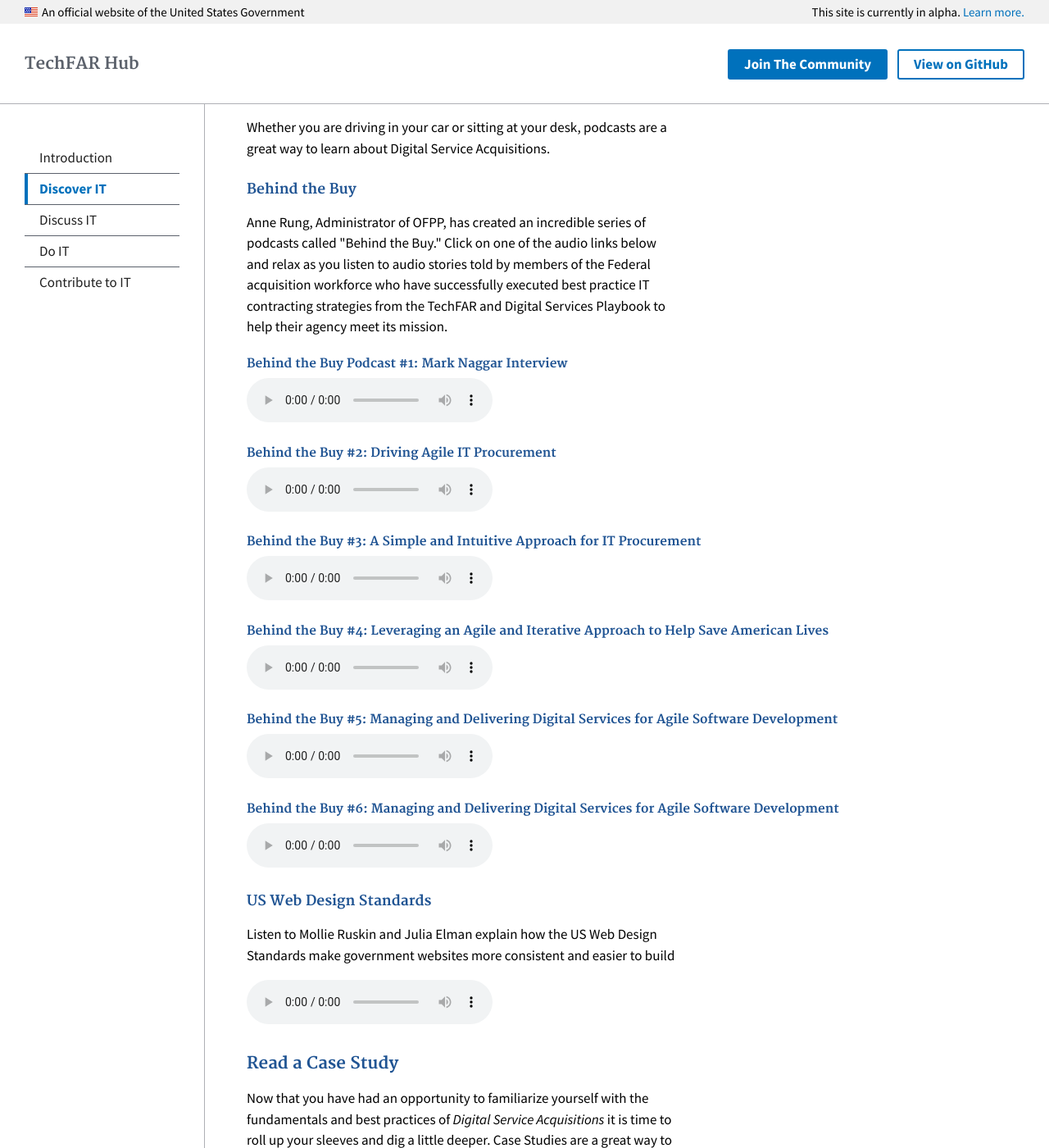
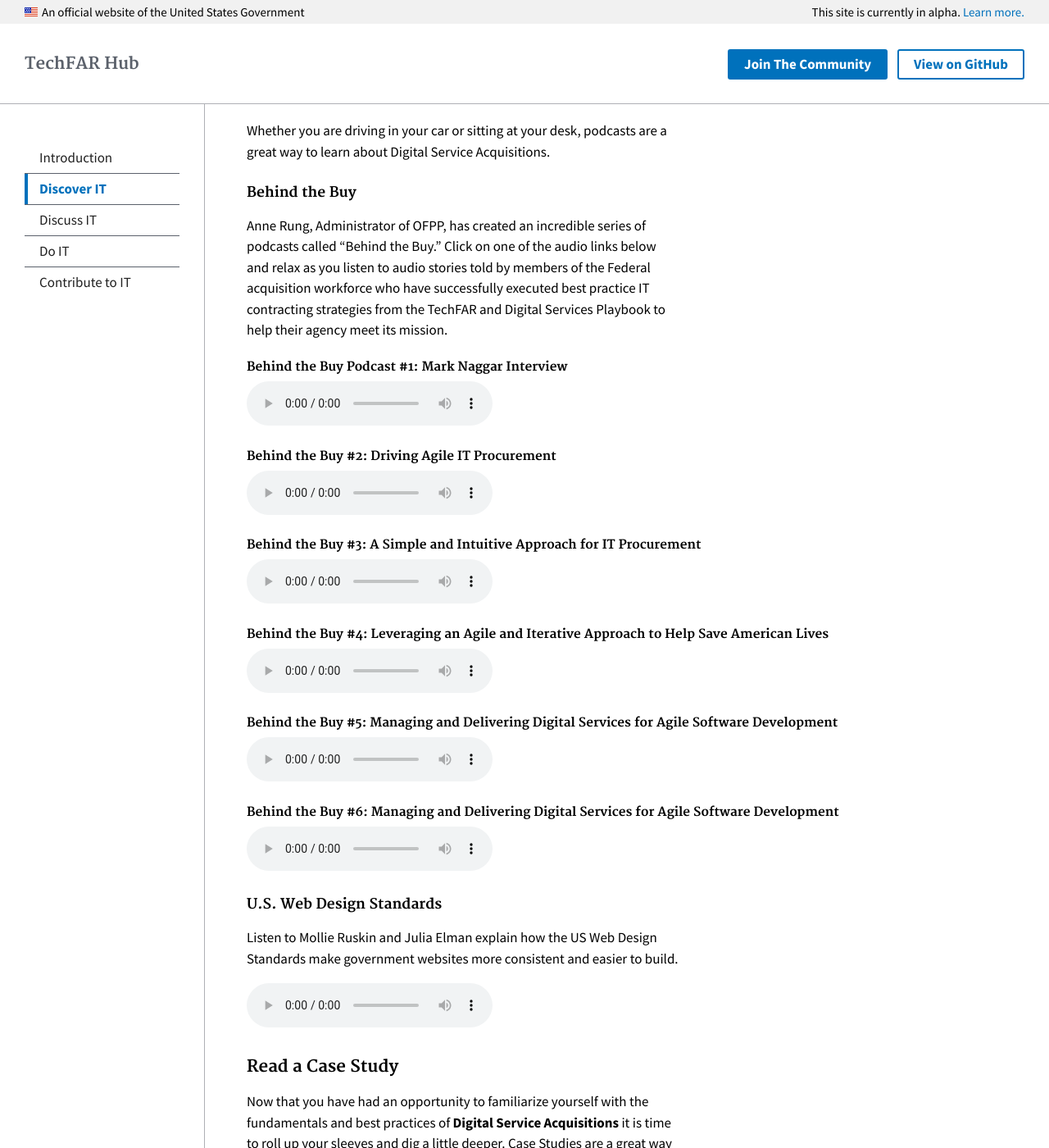
Before and after one commit to usds/techfar-hub, a Jekyll site: the page built from _topics/1_discover-it.md, in a window 1280 px wide and 1400 px high, scrolled down 734 px. Shown: the whole window at 82% size. Built offline with Jekyll 4.4.1, drawn with Linux system fonts in a browser that asks for light colours; some of the changed text lies outside the part shown.

Commit message:
remove un-needed HTML from section 2

```diff
--- a/_topics/1_discover-it.md
+++ b/_topics/1_discover-it.md
@@ -5,9 +5,9 @@
 title: Discover IT
 ---
 
-<h3 class="usa-heading">Getting Started</h3>
+### Getting Started
 
-<p>Before embarking on an acquisition you should become familiar with the guiding government best practices.</p>
+Before embarking on an acquisition you should become familiar with the guiding government best practices.
 
 <ul class="usa-button-list usa-unstyled-list">
   <li>
@@ -18,79 +18,80 @@
   </li>
 </ul>
 
-<h3 class="usa-heading">Take Some Training</h3>
+### Take Some Training
 
-<p><strong>Not all training has to be done in the classroom!</strong></p>
+**Not all training has to be done in the classroom!**
 
-<p>Specialized videos and online courses are great resources for building your skills and discovering new acquisition strategies. The links below provide valuable lessons from acquisition experts that can help you better understand the opportunities, methods, and challenges around Digital Service Acquisitions.</p>
+Specialized videos and online courses are great resources for building your skills and discovering new acquisition strategies. The links below provide valuable lessons from acquisition experts that can help you better understand the opportunities, methods, and challenges around Digital Service Acquisitions.
 
-<p>
-    <a target="blank" href="https://www.fai.gov/media_library/items/show/81/">Agile Acquisition 101</a>
-</p>
-<p>
-    <a target="blank" href="http://www.agilegovleaders.org/academy/">AGL Academy</a>
-</p>
+- [Agile Acquisition 101](https://www.fai.gov/media_library/items/show/81/)
+- [AGL Academy](http://www.agilegovleaders.org/academy/)
 
-<h3 class="usa-heading" id="listen">Listen to a Podcast</h3>
+### Listen to a Podcast
 
-<p>Whether you are driving in your car or sitting at your desk, podcasts are a great way to learn about Digital Service Acquisitions. </p>
+Whether you are driving in your car or sitting at your desk, podcasts are a great way to learn about Digital Service Acquisitions.
 
-<h4 class="usa-heading">Behind the Buy</h4>
+#### Behind the Buy
 
-<p> Anne Rung, Administrator of OFPP, has created an incredible series of podcasts called "Behind the Buy." Click on one of the audio links below and relax as you listen to audio stories told by members of the Federal acquisition workforce who have successfully executed best practice IT contracting strategies from the TechFAR and Digital Services Playbook to help their agency meet its mission. </p>
+Anne Rung, Administrator of OFPP, has created an incredible series of podcasts called "Behind the Buy." Click on one of the audio links below and relax as you listen to audio stories told by members of the Federal acquisition workforce who have successfully executed best practice IT contracting strategies from the TechFAR and Digital Services Playbook to help their agency meet its mission.
 
-<h5 class="usa-heading" >Behind the Buy Podcast #1: Mark Naggar Interview</h5>
+##### Behind the Buy Podcast #1: Mark Naggar Interview
+
 <audio controls="controls">
    <source src="https://www.fai.gov/drupal/sites/default/files/audio/030815Podcast.mp3" />
    <source src="https://www.fai.gov/drupal/sites/default/files/audio/030815Podcast.mp3" />
 </audio>
 
-<h5 class="usa-heading">Behind the Buy #2: Driving Agile IT Procurement</h5>
+##### Behind the Buy #2: Driving Agile IT Procurement
+
 <audio controls="controls">
    <source src="https://www.fai.gov/drupal/sites/default/files/audio/041615Podcast.mp3" />
    <source src="https://www.fai.gov/drupal/sites/default/files/audio/041615Podcast.mp3" />
 </audio>
 
-<h5 class="usa-heading">Behind the Buy #3: A Simple and Intuitive Approach for IT Procurement</h5>
+##### Behind the Buy #3: A Simple and Intuitive Approach for IT Procurement
+
 <audio controls="controls">
    <source src="https://www.whitehouse.gov/sites/default/files/audio/behind_the_buy_may2015.mp3" />
    <source src="https://www.whitehouse.gov/sites/default/files/audio/behind_the_buy_may2015.mp3" />
 </audio>
 
-<h5 class="usa-heading">Behind the Buy #4: Leveraging an Agile and Iterative Approach to Help Save American Lives</h5>
+##### Behind the Buy #4: Leveraging an Agile and Iterative Approach to Help Save American Lives
+
 <audio controls="controls">
    <source src="https://www.fai.gov/drupal/sites/default/files/audio/2015behind_the_buy_podcast4.mp3" />
    <source src="https://www.fai.gov/drupal/sites/default/files/audio/2015behind_the_buy_podcast4.mp3" />
 </audio>
 
-<h5 class="usa-heading">Behind the Buy #5: Managing and Delivering Digital Services for Agile Software Development</h5>
+##### Behind the Buy #5: Managing and Delivering Digital Services for Agile Software Development
+
 <audio controls="controls">
    <source src="https://www.whitehouse.gov/sites/default/files/audio/mp3/behind_the_buy_podcast5.mp3" />
    <source src="https://www.whitehouse.gov/sites/default/files/audio/mp3/behind_the_buy_podcast5.mp3" />
 </audio>
 
-<h5 class="usa-heading">Behind the Buy #6: Managing and Delivering Digital Services for Agile Software Development</h5>
+##### Behind the Buy #6: Managing and Delivering Digital Services for Agile Software Development
+
 <audio controls="controls">
    <source src="https://www.whitehouse.gov/sites/default/files/audio/mp3/behind_the_buy_podcast6.mp3" />
    <source src="https://www.whitehouse.gov/sites/default/files/audio/mp3/behind_the_buy_podcast6.mp3" />
 </audio>
 
-<h4 class="usa-heading">US Web Design Standards</h4>
-<p>Listen to Mollie Ruskin and Julia Elman explain how the US Web Design Standards make government websites more consistent and easier to build</p>
+#### U.S. Web Design Standards
+
+Listen to Mollie Ruskin and Julia Elman explain how the US Web Design Standards make government websites more consistent and easier to build.
 
 <audio controls="controls">
    <source src="http://hwcdn.libsyn.com/p/3/4/c/34cc68d31f31177b/Responsive_Web_Design_64_-_U.S._Digital_Service.mp3?c_id=10372902&expiration=1455051806&hwt=a804010813361627dad194e66e8f7a39" />
    <source src="http://hwcdn.libsyn.com/p/3/4/c/34cc68d31f31177b/Responsive_Web_Design_64_-_U.S._Digital_Service.mp3?c_id=10372902&expiration=1455051806&hwt=a804010813361627dad194e66e8f7a39" />
 </audio>
 
-<h3 class="usa-heading" id="read">Read a Case Study</h3>
+### Read a Case Study
 
-<p>Now that you have had an opportunity to familiarize yourself with the fundamentals and best practices of <em>Digital Service Acquisitions</em> it is time to roll up your sleeves and dig a little deeper. Case Studies are a great way to really immerse yourself in the experience. <strong>You are not alone;</strong> select a case study below and read first hand, the experience, struggles, and accomplishments of your fellow acquisition professionals as they took their unique journey.</p>
+Now that you have had an opportunity to familiarize yourself with the fundamentals and best practices of __Digital Service Acquisitions__ it is time to roll up your sleeves and dig a little deeper. Case Studies are a great way to really immerse yourself in the experience. **You are not alone;** select a case study below and read first hand, the experience, struggles, and accomplishments of your fellow acquisition professionals as they took their unique journey.
 
-<ul class="usa-content-list">
-  <li><a target="blank" href="https://www.whitehouse.gov/sites/default/files/microsites/ostp/innovative_contracting_case_studies_2014_-_august.pdf">Innovate Contracting Case Studies</a></li>
-  <li><a target="blank" href="http://www.agilegovleaders.org/case-studies/doj/">Case Study: Agile Government and The Department of Justice</a></li>
-  <li><a target="blank" href="/assets/files/Innovation_is_a_Contract_Sport__Ways_that_agencies_can_achieve_innovative_outcomes_through_acquisitions-2016%2002%2006.pdf">Innovation is a Contract Sport</a></li>
-</ul>
+- [Innovative Contracting Case Studies](https://www.whitehouse.gov/sites/default/files/microsites/ostp/innovative_contracting_case_studies_2014_-_august.pdf")
+- [Case Study: Agile Government and The Department of Justice](http://www.agilegovleaders.org/case-studies/doj/)
+- [Innovation is a Contract Sport](/assets/files/Innovation_is_a_Contract_Sport__Ways_that_agencies_can_achieve_innovative_outcomes_through_acquisitions-2016%2002%2006.pdf)
 
 <a class="usa-button-big" type="button" href="{{ site.baseurl }}/discuss-it">Next: Discuss IT</a>
```
